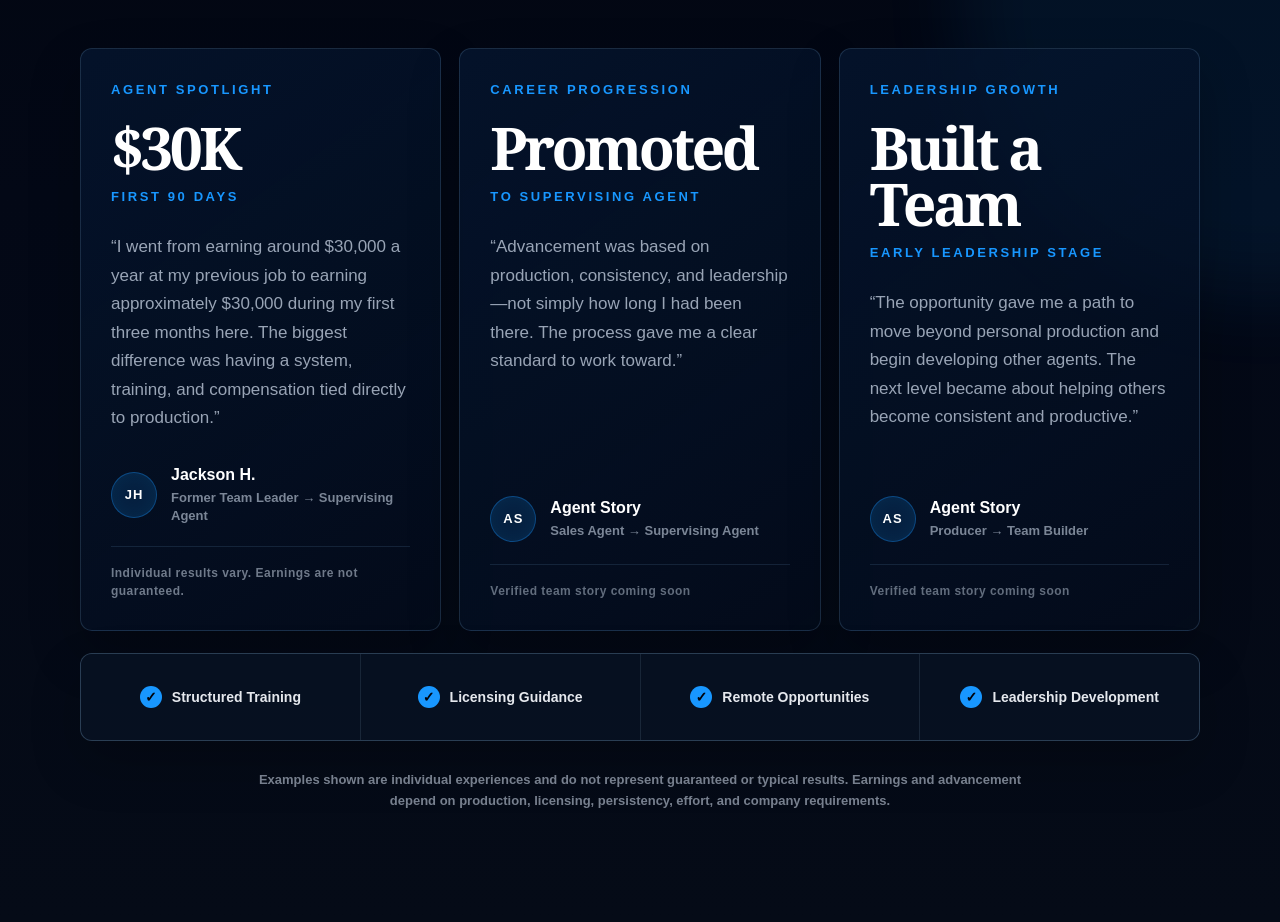
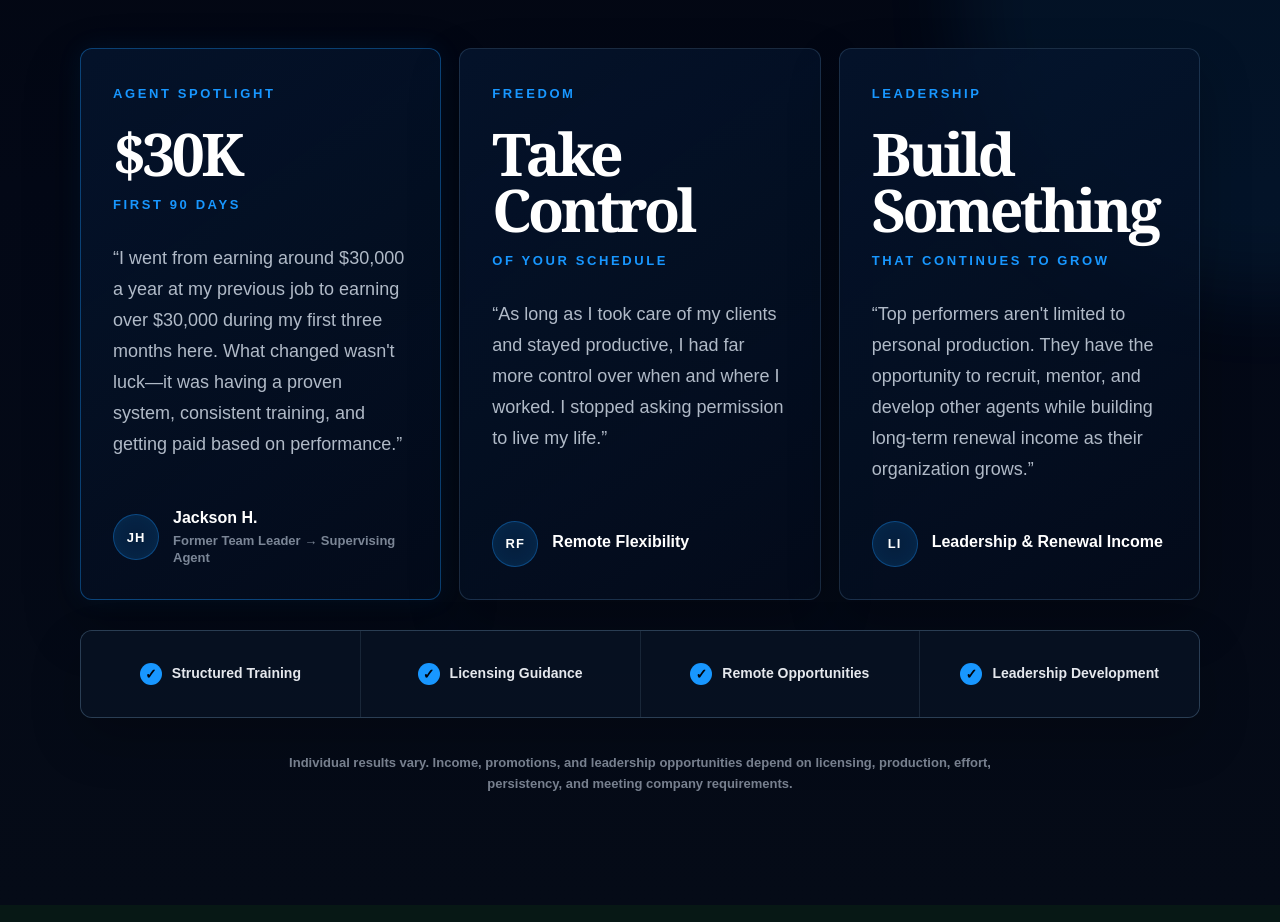
Before and after one commit to haynesjackson83-cyber/giddens-recruiting-funnel, a Next.js app: page / in a window 1280 px wide. Shown: the part 4960-5882 px from the top of the page. Built offline with nearby package versions, Linux system fonts and the light colour scheme.

Commit message:
Refine social proof progression messaging

```diff
--- a/src/components/real-results/RealResults.module.css
+++ b/src/components/real-results/RealResults.module.css
@@ -84,7 +84,7 @@
   display: flex;
   flex-direction: column;
   min-height: 460px;
-  padding: 34px 30px 30px;
+  padding: 38px 32px 32px;
   border: 1px solid rgba(109, 154, 196, 0.22);
   border-radius: 12px;
   background: linear-gradient(145deg, rgba(5, 22, 48, 0.78), rgba(3, 12, 28, 0.7));
@@ -95,8 +95,13 @@
     transform 200ms ease;
 }
 
+.featuredCard {
+  border-color: rgba(24, 151, 255, 0.38);
+  box-shadow: 0 24px 56px rgba(0, 0, 0, 0.26), 0 0 26px rgba(24, 151, 255, 0.08);
+}
+
 .category {
-  margin: 0 0 24px;
+  margin: 0 0 26px;
   color: #1897ff;
   font-family: Arial, Helvetica, sans-serif;
   font-size: 13px;
@@ -117,7 +122,7 @@
 }
 
 .timeframe {
-  margin: 12px 0 28px;
+  margin: 14px 0 30px;
   color: #1897ff;
   font-family: Arial, Helvetica, sans-serif;
   font-size: 13px;
@@ -128,11 +133,11 @@
 }
 
 .quote {
-  margin: 0 0 32px;
-  color: rgba(210, 222, 238, 0.72);
+  margin: 0 0 36px;
+  color: rgba(226, 235, 246, 0.78);
   font-family: Arial, Helvetica, sans-serif;
-  font-size: 17px;
-  line-height: 1.68;
+  font-size: 18px;
+  line-height: 1.72;
 }
 
 .person {
@@ -177,26 +182,9 @@
   line-height: 1.35;
 }
 
-.cardDisclosure,
-.placeholder {
-  margin: 22px 0 0;
-  padding-top: 18px;
-  border-top: 1px solid rgba(109, 154, 196, 0.16);
-  color: rgba(210, 222, 238, 0.52);
-  font-family: Arial, Helvetica, sans-serif;
-  font-size: 12px;
-  font-weight: 800;
-  letter-spacing: 0.04em;
-  line-height: 1.45;
-}
-
-.placeholder {
-  color: rgba(210, 222, 238, 0.46);
-}
-
 .disclaimer {
   max-width: 780px;
-  margin: 28px auto 0;
+  margin: 34px auto 0;
   color: rgba(210, 222, 238, 0.56);
   font-family: Arial, Helvetica, sans-serif;
   font-size: 13px;
@@ -207,7 +195,7 @@
 
 .trustBar {
   width: 100%;
-  margin-top: 22px;
+  margin-top: 30px;
   display: grid;
   grid-template-columns: repeat(4, minmax(0, 1fr));
   gap: 1px;
@@ -287,7 +275,7 @@
   }
 
   .testimonialCard {
-    padding: 28px 22px 24px;
+    padding: 30px 24px 26px;
   }
 
   .quote {
@@ -306,8 +294,8 @@
 @media (hover: hover) and (pointer: fine) {
   .testimonialCard:hover {
     border-color: rgba(24, 151, 255, 0.72);
-    box-shadow: 0 28px 60px rgba(0, 0, 0, 0.3), 0 0 30px rgba(24, 151, 255, 0.13);
-    transform: translateY(-4px);
+    box-shadow: 0 26px 56px rgba(0, 0, 0, 0.28), 0 0 24px rgba(24, 151, 255, 0.11);
+    transform: translateY(-3px);
   }
 }
 
--- a/src/components/real-results/RealResults.tsx
+++ b/src/components/real-results/RealResults.tsx
@@ -7,32 +7,28 @@ const testimonials = [
     result: "$30K",
     timeframe: "First 90 Days",
     quote:
-      "I went from earning around $30,000 a year at my previous job to earning approximately $30,000 during my first three months here. The biggest difference was having a system, training, and compensation tied directly to production.",
+      "I went from earning around $30,000 a year at my previous job to earning over $30,000 during my first three months here. What changed wasn't luck—it was having a proven system, consistent training, and getting paid based on performance.",
     name: "Jackson H.",
     progression: "Former Team Leader → Supervising Agent",
-    disclosure: "Individual results vary. Earnings are not guaranteed.",
+    featured: true,
   },
   {
-    category: "Career Progression",
-    initials: "AS",
-    result: "Promoted",
-    timeframe: "To Supervising Agent",
+    category: "Freedom",
+    initials: "RF",
+    result: "Take Control",
+    timeframe: "Of Your Schedule",
     quote:
-      "Advancement was based on production, consistency, and leadership—not simply how long I had been there. The process gave me a clear standard to work toward.",
-    name: "Agent Story",
-    progression: "Sales Agent → Supervising Agent",
-    placeholder: "Verified team story coming soon",
+      "As long as I took care of my clients and stayed productive, I had far more control over when and where I worked. I stopped asking permission to live my life.",
+    label: "Remote Flexibility",
   },
   {
-    category: "Leadership Growth",
-    initials: "AS",
-    result: "Built a Team",
-    timeframe: "Early Leadership Stage",
+    category: "Leadership",
+    initials: "LI",
+    result: "Build Something",
+    timeframe: "That Continues to Grow",
     quote:
-      "The opportunity gave me a path to move beyond personal production and begin developing other agents. The next level became about helping others become consistent and productive.",
-    name: "Agent Story",
-    progression: "Producer → Team Builder",
-    placeholder: "Verified team story coming soon",
+      "Top performers aren't limited to personal production. They have the opportunity to recruit, mentor, and develop other agents while building long-term renewal income as their organization grows.",
+    label: "Leadership & Renewal Income",
   },
 ];
 
@@ -64,7 +60,14 @@ export function RealResults() {
 
         <div className={styles.testimonialGrid} aria-label="Agent results testimonials">
           {testimonials.map((testimonial) => (
-            <article className={styles.testimonialCard} key={testimonial.category}>
+            <article
+              className={
+                testimonial.featured
+                  ? `${styles.testimonialCard} ${styles.featuredCard}`
+                  : styles.testimonialCard
+              }
+              key={testimonial.category}
+            >
               <p className={styles.category}>{testimonial.category}</p>
               <p className={styles.result}>{testimonial.result}</p>
               <p className={styles.timeframe}>{testimonial.timeframe}</p>
@@ -74,20 +77,15 @@ export function RealResults() {
                   {testimonial.initials}
                 </div>
                 <div>
-                  <p className={styles.name}>{testimonial.name}</p>
-                  <p className={styles.progression}>{testimonial.progression}</p>
+                  <p className={styles.name}>{testimonial.name ?? testimonial.label}</p>
+                  {testimonial.progression ? (
+                    <p className={styles.progression}>{testimonial.progression}</p>
+                  ) : null}
                 </div>
               </div>
-              {testimonial.disclosure ? (
-                <p className={styles.cardDisclosure}>{testimonial.disclosure}</p>
-              ) : null}
-              {testimonial.placeholder ? (
-                <p className={styles.placeholder}>{testimonial.placeholder}</p>
-              ) : null}
             </article>
           ))}
         </div>
-
 
         <div className={styles.trustBar} aria-label="Opportunity process signals">
           {trustItems.map((item) => (
@@ -101,9 +99,8 @@ export function RealResults() {
         </div>
 
         <p className={styles.disclaimer}>
-          Examples shown are individual experiences and do not represent guaranteed or typical
-          results. Earnings and advancement depend on production, licensing, persistency, effort,
-          and company requirements.
+          Individual results vary. Income, promotions, and leadership opportunities depend on
+          licensing, production, effort, persistency, and meeting company requirements.
         </p>
       </div>
     </section>
```
